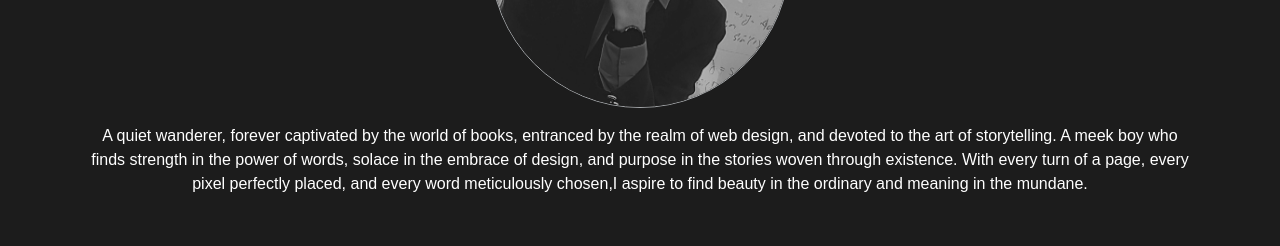
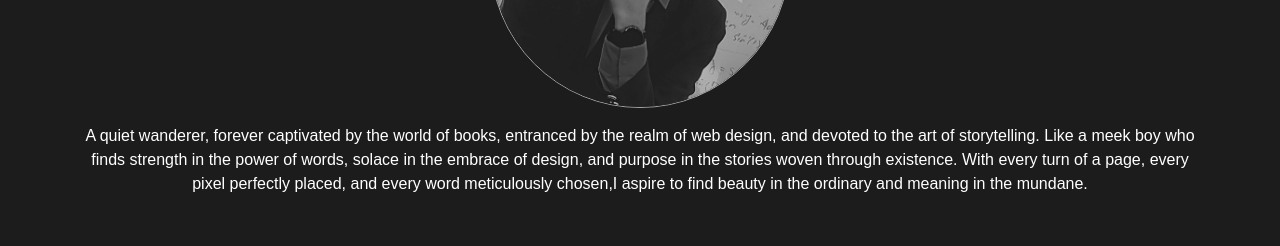
Before and after one commit to mohsinwarind/mohsinramzan, a plain HTML site: page index.html in a window 1280 px wide. Shown: the part 1300-1546 px from the top of the page. Drawn offline with nearby package versions, Linux system fonts and the light colour scheme.

Commit message:
Update index.html
Editing it again

```diff
--- a/index.html
+++ b/index.html
@@ -176,7 +176,7 @@ Feel free to experiment with the values to achieve the look you want.
             <p style="text-align: center;">
                 A quiet wanderer, forever captivated by the world of books,
                 entranced by the realm of web design, and devoted to the art of storytelling.
-               A meek boy who finds strength in the power of words, solace in the
+               Like a meek boy who finds strength in the power of words, solace in the
                 embrace of design, and purpose in the stories woven through existence.
                 With every turn of a page, every pixel perfectly placed, and every word
                 meticulously chosen,I aspire to find beauty in the ordinary and meaning
```
